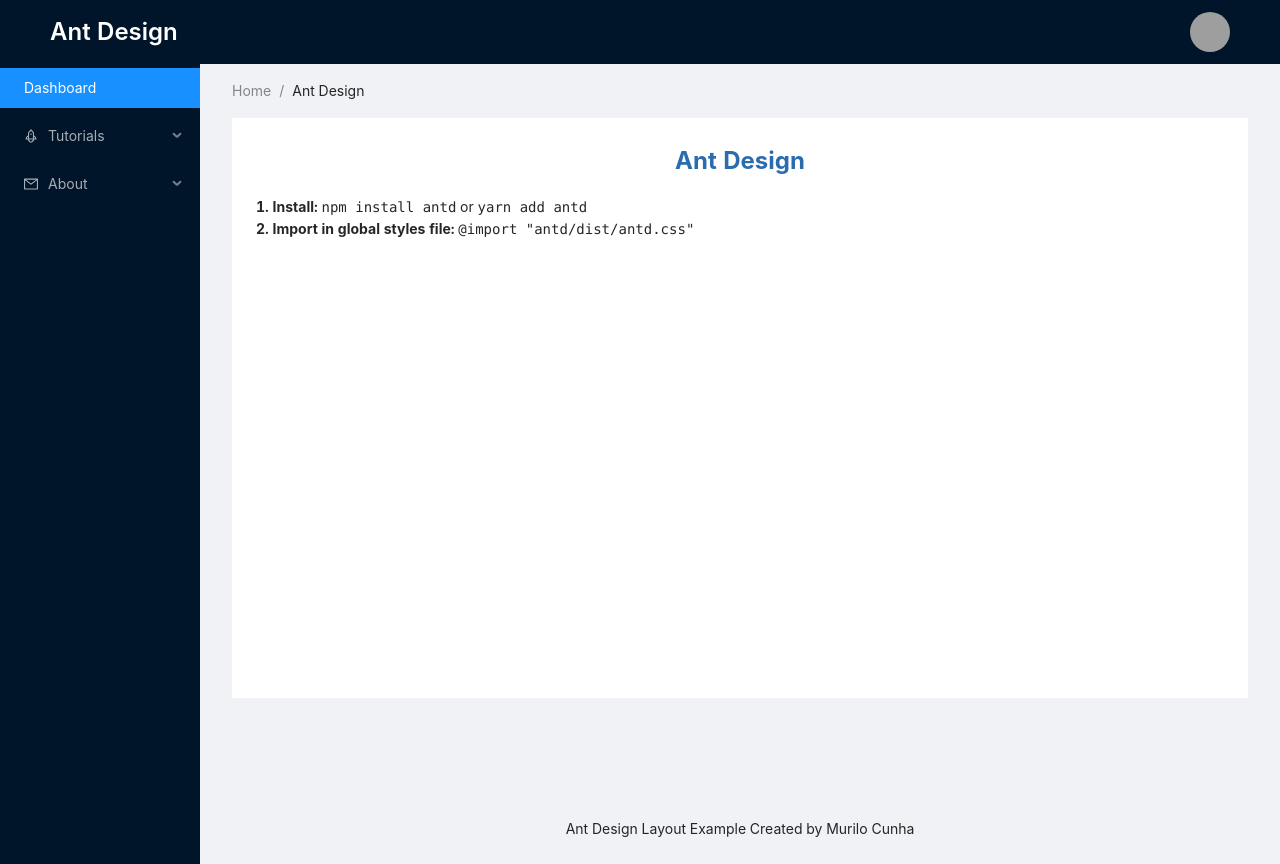
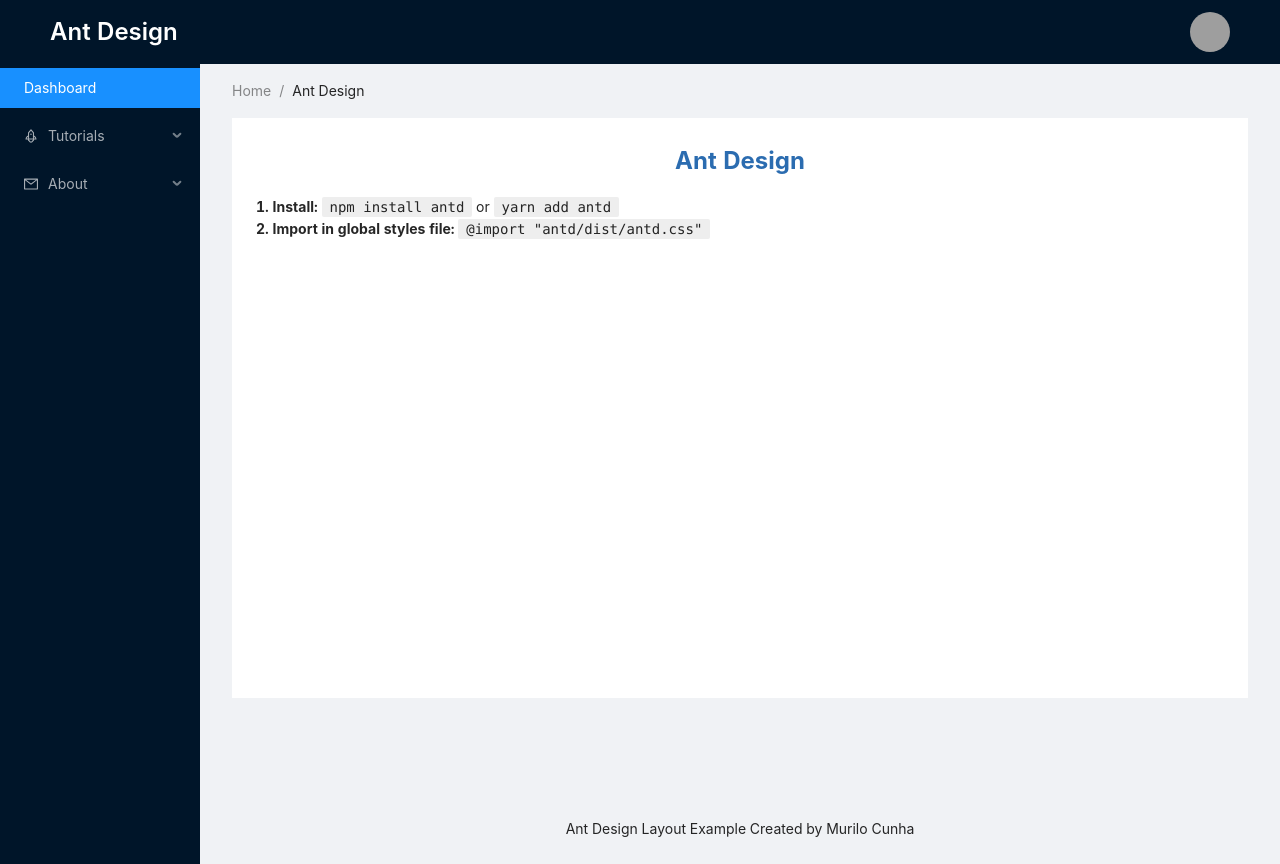
Before and after one commit to cunhamuril/pocs, a React (Create React App) app: page /ant-design in a window 1280 px wide. Built offline with nearby package versions, Linux system fonts and the light colour scheme; grey boxes are pictures that could not be loaded.

Commit message:
style(tutorials): add styles on articles

```diff
--- /dev/null
+++ b/src/components/Article/index.jsx
@@ -0,0 +1,24 @@
+import React from "react";
+import ReactHTMLParser from "react-html-parser";
+
+import "./styles.css";
+
+import marked from "../../config/marked";
+
+import ContentWrapper from "../ContentWrapper";
+
+const Article = ({ content, title }) => {
+  // Replace all occurences ~ to `
+  const { __html } = marked(content.replace(/~/g, "`"));
+
+  return (
+    <ContentWrapper pageTitle={title}>
+      <article className="flex flex-col items-center w-full">
+        <h1 className="text-2xl text-blue-700 font-bold">{title}</h1>
+        <div className="mt-4 w-full max-w-5xl">{ReactHTMLParser(__html)}</div>
+      </article>
+    </ContentWrapper>
+  );
+};
+
+export default Article;
--- /dev/null
+++ b/src/components/Article/styles.css
@@ -0,0 +1,33 @@
+/* Articles Styles */
+article code {
+  padding: 2px 8px;
+
+  border-radius: 2px;
+
+  background-color: #eee;
+}
+
+article a {
+  color: #1890ff;
+}
+
+article h4 {
+  font-size: 1.2rem;
+  font-weight: 700;
+  margin: 8px auto 4px;
+}
+
+article pre,
+article pre code {
+  color: #fff;
+  background-color: #282a36;
+}
+
+article pre {
+  width: 100%;
+
+  margin: 10px auto;
+  padding: 10px 15px;
+
+  border-radius: 2px;
+}
--- a/src/components/TutorialLayout/index.jsx
+++ /dev/null
@@ -1,20 +0,0 @@
-import React from "react";
-import ReactHTMLParser from "react-html-parser";
-
-import marked from "../../config/marked";
-
-import ContentWrapper from "../ContentWrapper";
-
-const TutorialLayout = ({ content, pageTitle }) => {
-  // Replace all occurences ~ to `
-  const { __html } = marked(content.replace(/~/g, "`"));
-
-  return (
-    <ContentWrapper pageTitle={pageTitle}>
-      <h1 className="text-2xl text-blue-700 font-bold">{pageTitle}</h1>
-      <div className="mt-4 w-full max-w-5xl">{ReactHTMLParser(__html)}</div>
-    </ContentWrapper>
-  );
-};
-
-export default TutorialLayout;
--- a/src/pages/Tutorials/AntDesign/index.jsx
+++ b/src/pages/Tutorials/AntDesign/index.jsx
@@ -1,11 +1,11 @@
 import React from "react";
 
-import TutorialLayout from "../../../components/TutorialLayout";
+import Article from "../../../components/Article";
 
 import { content } from "./data";
 
 const AntDesign = () => {
-  return <TutorialLayout content={content} pageTitle="Ant Design" />;
+  return <Article content={content} title="Ant Design" />;
 };
 
 export default AntDesign;
--- a/src/pages/Tutorials/PurgeCss/index.jsx
+++ b/src/pages/Tutorials/PurgeCss/index.jsx
@@ -1,11 +1,11 @@
 import React from "react";
 
-import TutorialLayout from "../../../components/TutorialLayout";
+import Article from "../../../components/Article";
 
 import { content } from "./data";
 
 const PurgeCss = () => {
-  return <TutorialLayout content={content} pageTitle="PurgeCSS" />;
+  return <Article content={content} title="PurgeCSS" />;
 };
 
 export default PurgeCss;
--- a/src/pages/Tutorials/TailwindCss/index.jsx
+++ b/src/pages/Tutorials/TailwindCss/index.jsx
@@ -1,11 +1,11 @@
 import React from "react";
 
-import TutorialLayout from "../../../components/TutorialLayout";
+import Article from "../../../components/Article";
 
 import { content } from "./data";
 
 const TailwindCss = () => {
-  return <TutorialLayout content={content} pageTitle="Tailwind CSS" />;
+  return <Article content={content} title="Tailwind CSS" />;
 };
 
 export default TailwindCss;
```
Also changed, not shown: src/pages/Tutorials/PurgeCss/data.js (line endings or trailing spaces).
